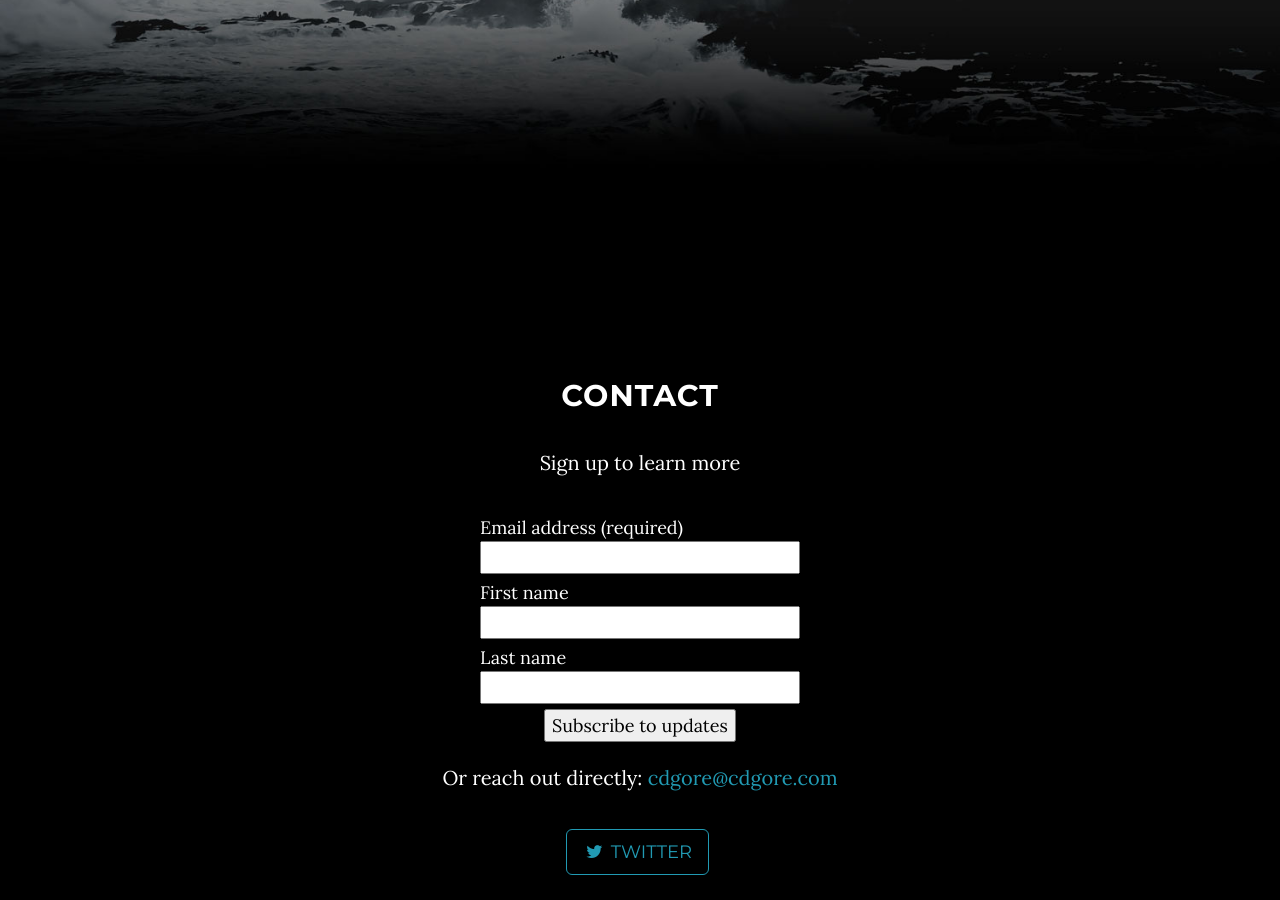
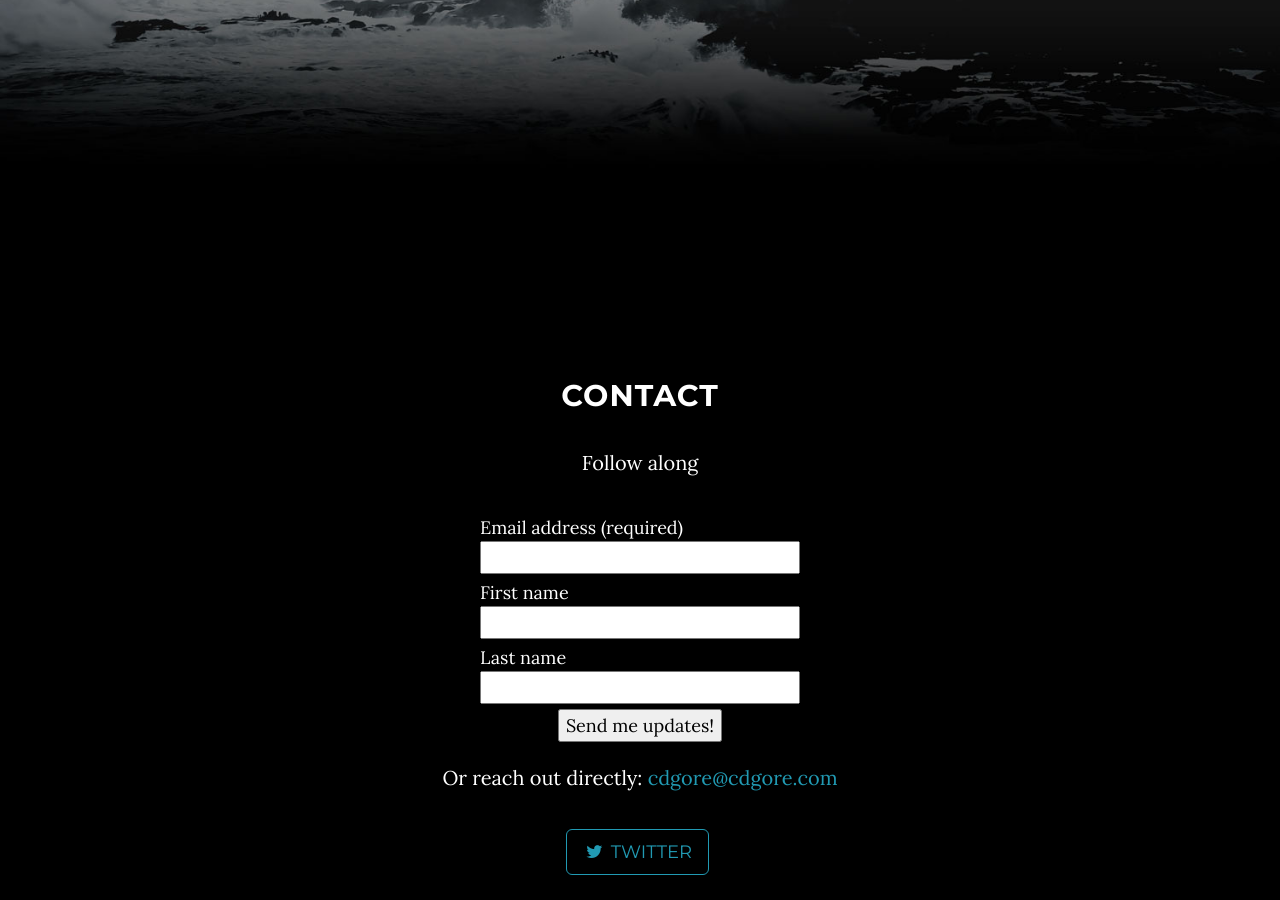
Before and after one commit to cdgore/metagram-page, a Jekyll site: the page built from index.html, in a window 1280 px wide and 900 px high, scrolled down 721 px. Built offline with Jekyll 4.4.1, drawn with Linux system fonts in a browser that asks for light colours.

Commit message:
Copy update

```diff
--- a/_includes/contact.html
+++ b/_includes/contact.html
@@ -3,7 +3,7 @@
         <div class="row">
             <div class="col-lg-8 col-lg-offset-2">
                 <h2>Contact</h2>
-                <p>Sign up to learn more</p>
+                <p>Follow along</p>
                 <!-- Begin Mailchimp Signup Form -->
                 <div id="mc_embed_signup">
                 <form action="https://cdgore.us20.list-manage.com/subscribe/post?u=01cd058d21009b81db5ee5b4d&amp;id=153861cd20" method="post" id="mc-embedded-subscribe-form" name="mc-embedded-subscribe-form" class="validate" target="_blank" novalidate>
@@ -36,7 +36,7 @@
                             <div class="subscribe-button">
                                 <div class="clear foot">
                                     <div class="button-wrapper">
-                                    <input style="width: auto; margin: auto;" type="submit" value="Subscribe to updates" name="subscribe" id="mc-embedded-subscribe">
+                                    <input style="width: auto; margin: auto;" type="submit" value="Send me updates!" name="subscribe" id="mc-embedded-subscribe">
                                     </div>
                                 </div>
                             </div>
```
